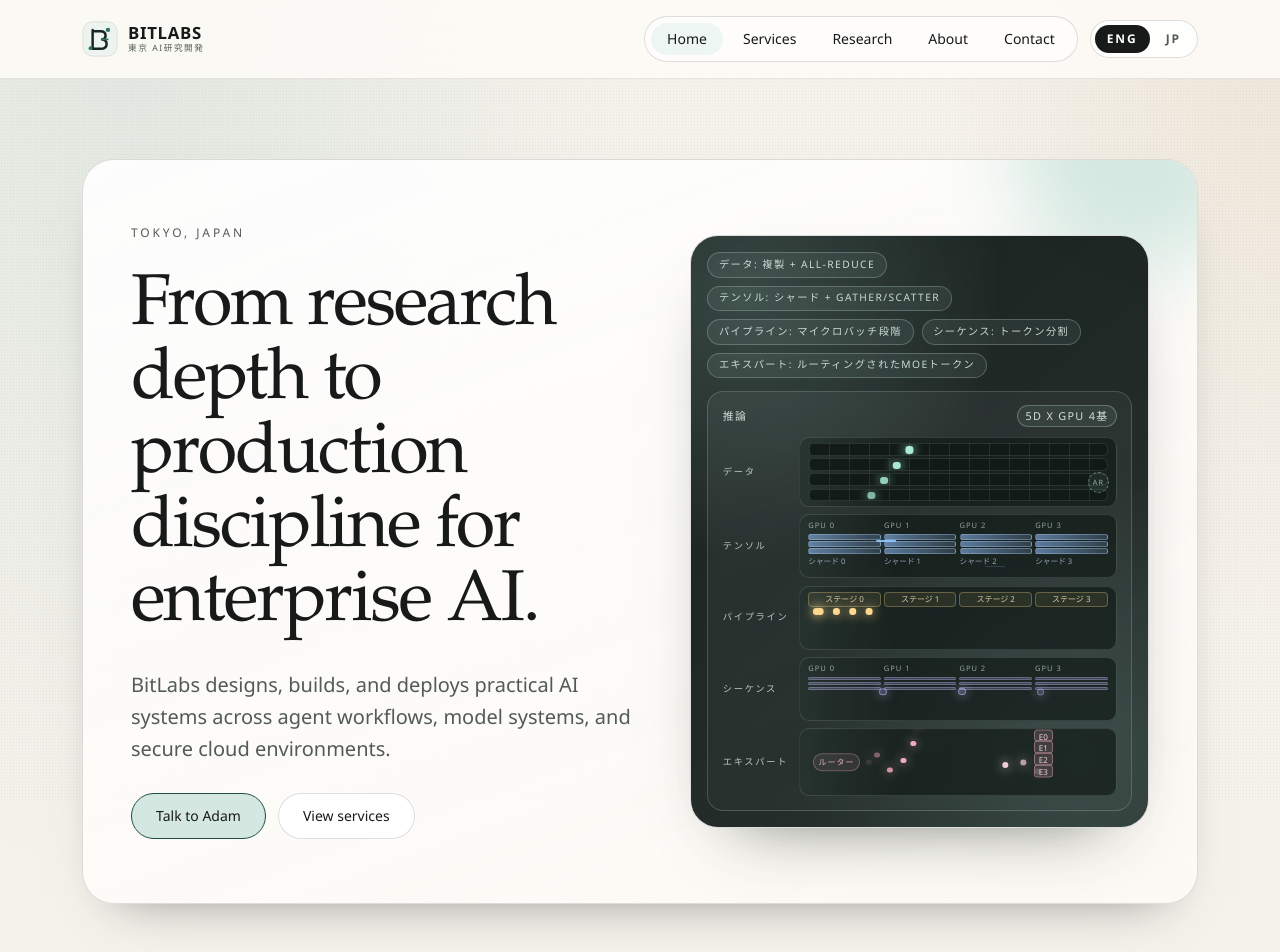
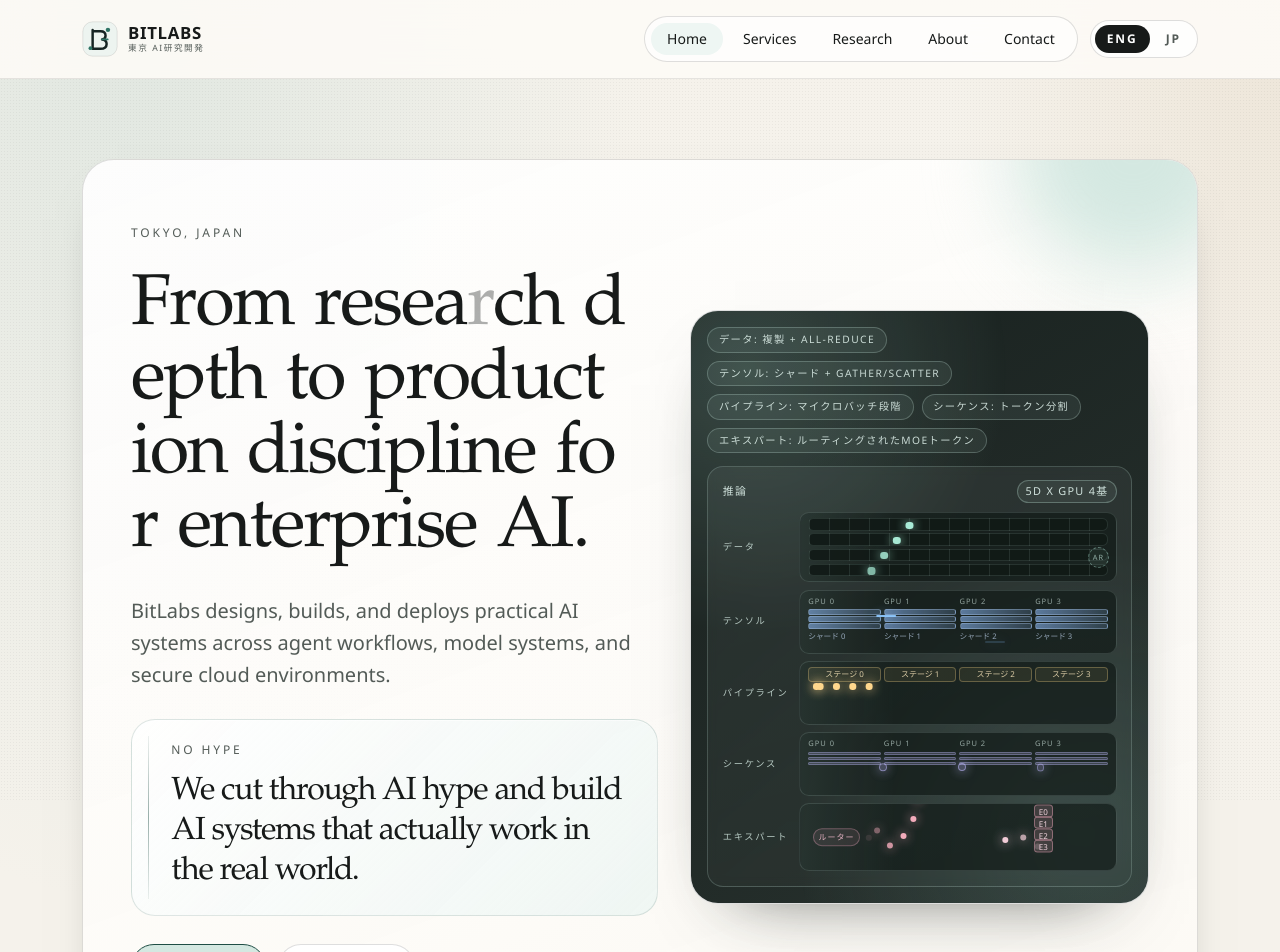
Before and after one commit to bitlabsdevteam/bitlabs_site, a Next.js app: page / in a window 1280 px wide. Shown: the top 952 px of the page. Built offline with nearby package versions, Linux system fonts and the light colour scheme.

Commit message:
commit all

```diff
--- a/skills-lock.json
+++ b/skills-lock.json
@@ -16,6 +16,11 @@
       "sourceType": "github",
       "computedHash": "88b6dab119da5e33c7a669f53cb3416ce1655f29c080c646c7e21cecd9198a81"
     },
+    "recipe-create-presentation": {
+      "source": "googleworkspace/cli",
+      "sourceType": "github",
+      "computedHash": "a86914b354970618ce3ac86be3219e0bcf15b98835841774af16409422f87dae"
+    },
     "supabase-postgres-best-practices": {
       "source": "supabase/agent-skills",
       "sourceType": "github",
--- a/src/app/globals.css
+++ b/src/app/globals.css
@@ -90,6 +90,33 @@ a {
   height: 1px;
   width: 100%;
   background: linear-gradient(90deg, transparent, var(--line), transparent);
+}
+
+.hero-statement-card {
+  position: relative;
+  padding: 1.3rem 1.4rem 1.45rem 1.6rem;
+  border: 1px solid rgba(31, 78, 69, 0.14);
+  border-radius: 1.5rem;
+  background:
+    linear-gradient(135deg, rgba(255, 255, 255, 0.72), rgba(212, 232, 225, 0.36)),
+    rgba(255, 255, 255, 0.72);
+  box-shadow: inset 0 1px 0 rgba(255, 255, 255, 0.6);
+}
+
+.hero-statement-card::before {
+  content: "";
+  position: absolute;
+  left: 1rem;
+  top: 1rem;
+  bottom: 1rem;
+  width: 1px;
+  background: linear-gradient(180deg, rgba(31, 78, 69, 0.08), rgba(31, 78, 69, 0.45), rgba(31, 78, 69, 0.08));
+}
+
+.hero-statement-card > * {
+  position: relative;
+  z-index: 1;
+  padding-left: 0.85rem;
 }
 
 .parallel-hero {
--- /dev/null
+++ b/src/components/animated-hero-title.tsx
@@ -0,0 +1,94 @@
+"use client";
+
+import { useEffect, useState } from "react";
+import { motion, useReducedMotion } from "framer-motion";
+
+type AnimatedHeroTitleProps = {
+  text: string;
+  className?: string;
+};
+
+export function AnimatedHeroTitle({ text, className }: AnimatedHeroTitleProps) {
+  const prefersReducedMotion = useReducedMotion();
+  const [activeIndices, setActiveIndices] = useState<number[]>([]);
+  const characters = Array.from(text);
+  const animationKey = `${prefersReducedMotion ? "reduced" : "full"}:${text}`;
+
+  useEffect(() => {
+    if (prefersReducedMotion) {
+      return;
+    }
+
+    const candidateIndices = Array.from(text).flatMap((character, index) =>
+      /[\p{L}\p{N}]/u.test(character) ? [index] : [],
+    );
+
+    if (candidateIndices.length === 0) {
+      return;
+    }
+
+    let pulseTimer: number | undefined;
+    let resetTimer: number | undefined;
+
+    const runPulse = () => {
+      const selectionSize = Math.min(
+        candidateIndices.length,
+        Math.max(1, Math.floor(Math.random() * 3) + 1),
+      );
+      const nextIndices = [...candidateIndices];
+
+      for (let index = nextIndices.length - 1; index > 0; index -= 1) {
+        const swapIndex = Math.floor(Math.random() * (index + 1));
+        [nextIndices[index], nextIndices[swapIndex]] = [nextIndices[swapIndex], nextIndices[index]];
+      }
+
+      setActiveIndices(nextIndices.slice(0, selectionSize));
+
+      resetTimer = window.setTimeout(() => {
+        setActiveIndices([]);
+      }, 320);
+
+      pulseTimer = window.setTimeout(runPulse, 420 + Math.random() * 900);
+    };
+
+    pulseTimer = window.setTimeout(runPulse, 220);
+
+    return () => {
+      if (pulseTimer) {
+        window.clearTimeout(pulseTimer);
+      }
+
+      if (resetTimer) {
+        window.clearTimeout(resetTimer);
+      }
+    };
+  }, [animationKey]);
+
+  if (prefersReducedMotion) {
+    return <h1 className={className}>{text}</h1>;
+  }
+
+  return (
+    <h1 className={className} aria-label={text}>
+      <span className="sr-only">{text}</span>
+      <span aria-hidden="true">
+        {characters.map((character, index) => {
+          if (character === " ") {
+            return <span key={`space-${index}`} className="inline-block w-[0.28em]" />;
+          }
+
+          return (
+            <motion.span
+              key={`${character}-${index}`}
+              className="inline-block will-change-[opacity]"
+              animate={{ opacity: activeIndices.includes(index) ? 0.16 : 1 }}
+              transition={{ duration: 0.28, ease: "easeInOut" }}
+            >
+              {character}
+            </motion.span>
+          );
+        })}
+      </span>
+    </h1>
+  );
+}
--- a/src/components/page-content/home-content.tsx
+++ b/src/components/page-content/home-content.tsx
@@ -2,6 +2,7 @@
 
 import Link from "next/link";
 import { AdamChatWidget } from "@/components/adam-chat-widget";
+import { AnimatedHeroTitle } from "@/components/animated-hero-title";
 import { LandingScrollFade } from "@/components/landing-scroll-fade";
 import { ParallelismHeroVisual } from "@/components/parallelism-hero-visual";
 import { useLanguage } from "@/components/language-provider";
@@ -23,8 +24,17 @@ export function HomeContent() {
           <div className="relative grid items-center gap-8 lg:grid-cols-[1.15fr_1fr]">
             <div className="space-y-7">
               <p className="eyebrow">{copy.location}</p>
-              <h1 className="max-w-5xl text-5xl leading-[1.03] md:text-7xl">{copy.heroTitle}</h1>
+              <AnimatedHeroTitle
+                text={copy.heroTitle}
+                className="max-w-5xl text-5xl leading-[1.03] md:text-7xl"
+              />
               <p className="max-w-3xl text-lg leading-8 text-[color:var(--muted-ink)] md:text-xl">{copy.heroBody}</p>
+              <div className="hero-statement-card max-w-3xl">
+                <p className="eyebrow">{copy.heroStatementLabel}</p>
+                <p className="book-display mt-3 text-2xl leading-tight md:text-[2rem]">
+                  {copy.heroStatement}
+                </p>
+              </div>
               <div className="flex flex-wrap gap-3">
                 <AdamChatWidget />
                 <Link
--- a/src/lib/site-content.ts
+++ b/src/lib/site-content.ts
@@ -29,6 +29,8 @@ type HomeContent = {
   location: string;
   heroTitle: string;
   heroBody: string;
+  heroStatementLabel: string;
+  heroStatement: string;
   primaryCta: string;
   secondaryCta: string;
   missionLabel: string;
@@ -171,13 +173,6 @@ export const services: Record<Language, Service[]> = {
         "We build custom React + AI applications covering prompt design, context architecture, and evaluation harnesses.",
       outcome: "Users get AI experiences that fit actual operating workflows.",
     },
-    {
-      title: "Secure Cloud Deployment",
-      problem: "Security and compliance concerns often block adoption.",
-      delivery:
-        "We implement cloud deployment architectures with strict boundaries, access control, and policy-based operations.",
-      outcome: "Sensitive systems can go live without exposing confidential data or infrastructure unnecessarily.",
-    },
   ],
   ja: [
     {
@@ -207,13 +202,6 @@ export const services: Record<Language, Service[]> = {
       delivery:
         "ReactとAIを組み合わせ、プロンプト設計、コンテキスト設計、評価ハーネスまで含めた専用アプリを開発します。",
       outcome: "業務プロセスに適合した、実利用可能なAI体験を提供します。",
-    },
-    {
-      title: "セキュアなクラウドAIデプロイ",
-      problem: "セキュリティやコンプライアンスの懸念が導入の障壁になるケースがあります。",
-      delivery:
-        "厳格な境界設計、ポリシー制御、アクセス管理を前提にしたクラウド配備アーキテクチャを構築します。",
-      outcome: "機密システムや機密データを不用意に露出させずに本番展開できます。",
     },
   ],
 };
@@ -331,6 +319,8 @@ export const homeContent: Record<Language, HomeContent> = {
     heroTitle: "From research depth to production discipline for enterprise AI.",
     heroBody:
       "BitLabs designs, builds, and deploys practical AI systems across agent workflows, model systems, and secure cloud environments.",
+    heroStatementLabel: "No hype",
+    heroStatement: "We cut through AI hype and build AI systems that actually work in the real world.",
     primaryCta: "Talk to Adam",
     secondaryCta: "View services",
     missionLabel: "Mission",
@@ -358,6 +348,9 @@ export const homeContent: Record<Language, HomeContent> = {
     heroTitle: "研究の深さと実装の規律で、企業向けAIを本番品質へ導く。",
     heroBody:
       "BitLabsは、AIエージェント、モデルシステム、セキュアなクラウド環境にまたがる実用的なAIの設計・開発・導入を支援します。",
+    heroStatementLabel: "誇張ではなく実装",
+    heroStatement:
+      "AI hypeに振り回されず、現実の現場で本当に機能するAIシステムを構築します。",
     primaryCta: "Adamに相談する",
     secondaryCta: "サービスを見る",
     missionLabel: "ミッション",
```
Also changed, not shown: .agents/skills/recipe-create-presentation/SKILL.md (added).
